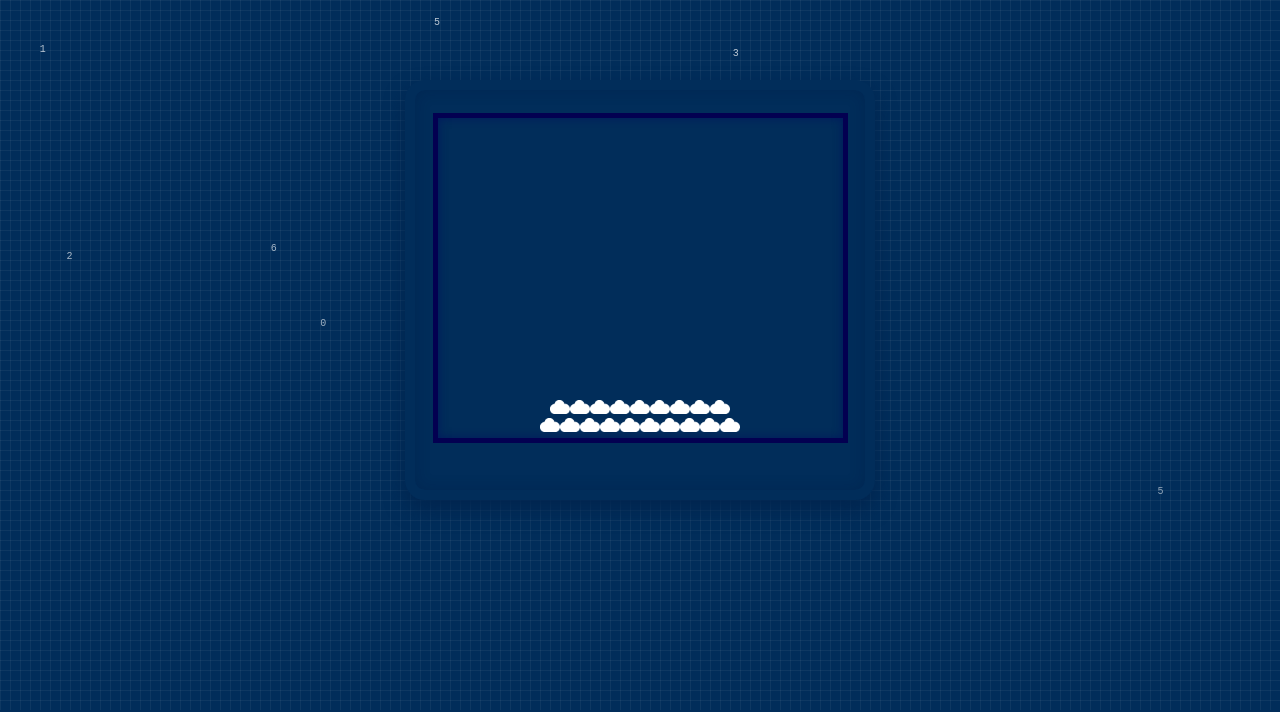
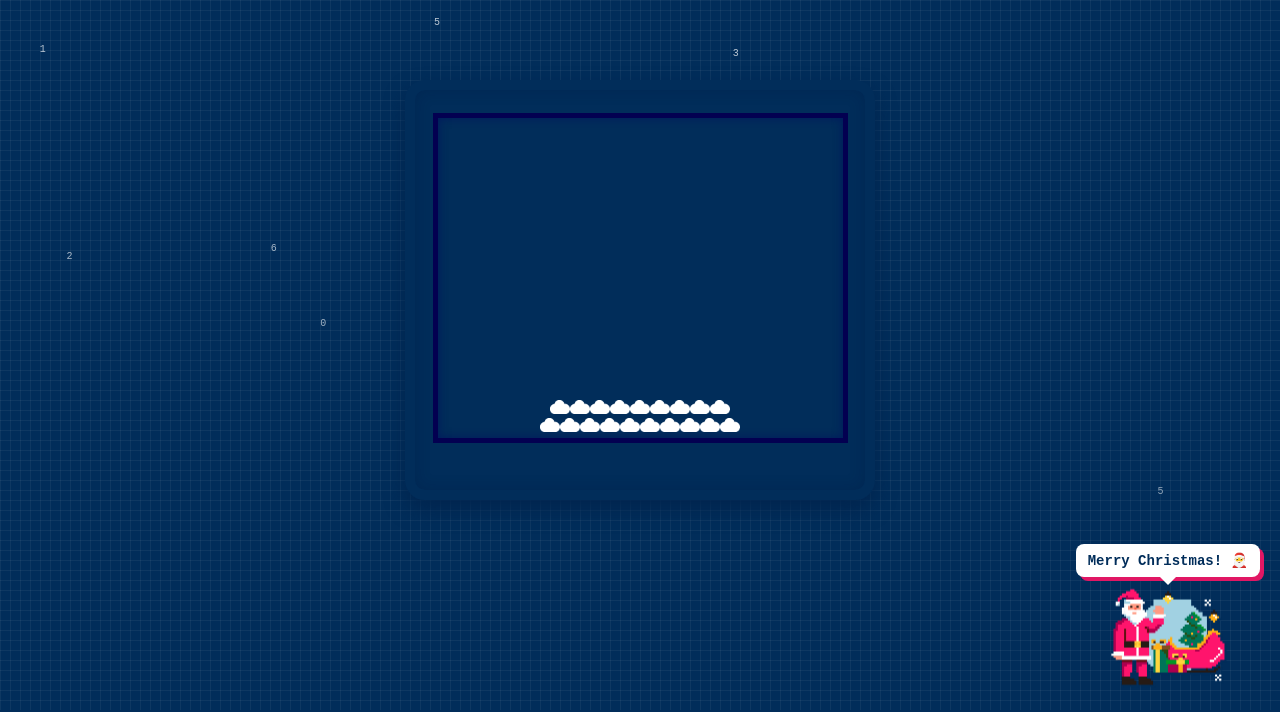
Before and after one commit to Shuyu-Fang/Nextlink-Microfusion, a plain HTML site: page page/index.html in a window 1280 px wide. Shown: the part 90-802 px from the top of the page. Drawn offline with Linux system fonts and the light colour scheme.

Commit message:
Add files via upload

```diff
--- a/page/index.html
+++ b/page/index.html
@@ -31,7 +31,10 @@
         </div>
     </main>
 <div id="mouse-trail" class="mouse-trail-text">scroll+click</div>
-
+    <div id="santa-wrapper">
+        <div class="santa-speech">Merry Christmas! 🎅</div>
+        <img src="santa.png" class="santa-graphic" alt="Santa Claus">
+    </div>
     <script src="script.js"></script>
 </body>
 </html>
--- a/page/script.js
+++ b/page/script.js
@@ -37,8 +37,10 @@ window.addEventListener('load', () => {
 const mouseTrail = document.getElementById('mouse-trail');
 
 document.addEventListener('mousemove', (e) => {
-    // Places the text precisely at the cursor coordinates
-    mouseTrail.style.transform = `translate(${e.clientX}px, ${e.clientY}px)`;
+    // OLD: mouseTrail.style.transform = `translate(${e.clientX}px, ${e.clientY}px)`;
+
+    // NEW: Add +25px to X and Y to push text away from the tree cursor
+    mouseTrail.style.transform = `translate(${e.clientX + 25}px, ${e.clientY + 25}px)`;
 });
 // -----------------------------------------------------------------
 // 3. Background Digit Snowing Effect (Dynamic Particle Spawner)
--- a/page/styles.css
+++ b/page/styles.css
@@ -15,6 +15,7 @@ body {
     font-family: 'Courier New', monospace; /* Retro font style */
     overflow-x: hidden;
     min-height: 150vh; /* Make it scrollable for the effect */
+    cursor: url('cursor.png'), auto;
 }
 
 /* --- Gameboy Grid Effect --- */
@@ -204,3 +205,51 @@ header {
     z-index: 10000;
     user-select: none;
 }
+/* --- Santa Footer --- */
+#santa-wrapper {
+    position: fixed;
+    bottom: 20px; /* Distance from bottom */
+    right: 20px;  /* Distance from right */
+    z-index: 2000; /* Ensure he sits on top of the grid/game */
+    display: flex;
+    flex-direction: column;
+    align-items: center;
+    pointer-events: none; /* Let clicks pass through if he covers buttons */
+}
+
+.santa-graphic {
+    width: 120px; /* Adjust based on your image size */
+    height: auto;
+    filter: drop-shadow(2px 2px 0 var(--gameboy-dark-blue));
+    animation: santaBounce 3s infinite ease-in-out;
+}
+
+.santa-speech {
+    background: white;
+    color: var(--gameboy-dark-blue); /* Uses your existing dark blue */
+    padding: 8px 12px;
+    border-radius: 8px;
+    margin-bottom: 10px; /* Space between bubble and Santa head */
+    position: relative;
+    font-weight: bold;
+    font-size: 14px;
+    box-shadow: 4px 4px 0 var(--pink-color); /* Matches your logo pink shadow */
+    white-space: nowrap;
+}
+
+/* The little triangle pointing down from the speech bubble */
+.santa-speech::after {
+    content: '';
+    position: absolute;
+    bottom: -8px;
+    left: 50%;
+    transform: translateX(-50%);
+    border-width: 8px 8px 0;
+    border-style: solid;
+    border-color: white transparent transparent transparent;
+}
+
+@keyframes santaBounce {
+    0%, 100% { transform: translateY(0); }
+    50% { transform: translateY(-10px); }
+}
```
Also changed, not shown: page/cursor.png (added), page/santa.png (added).
